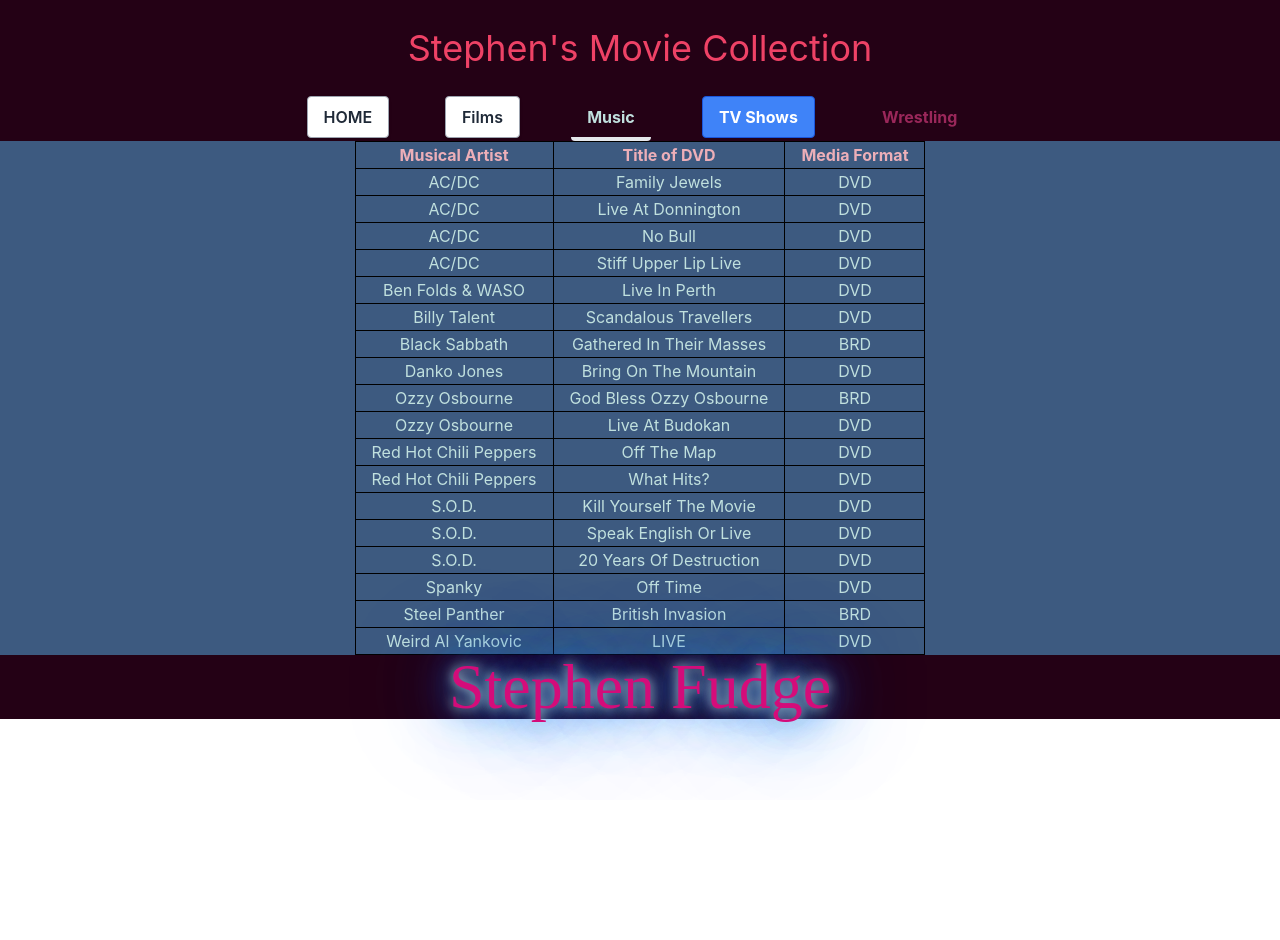
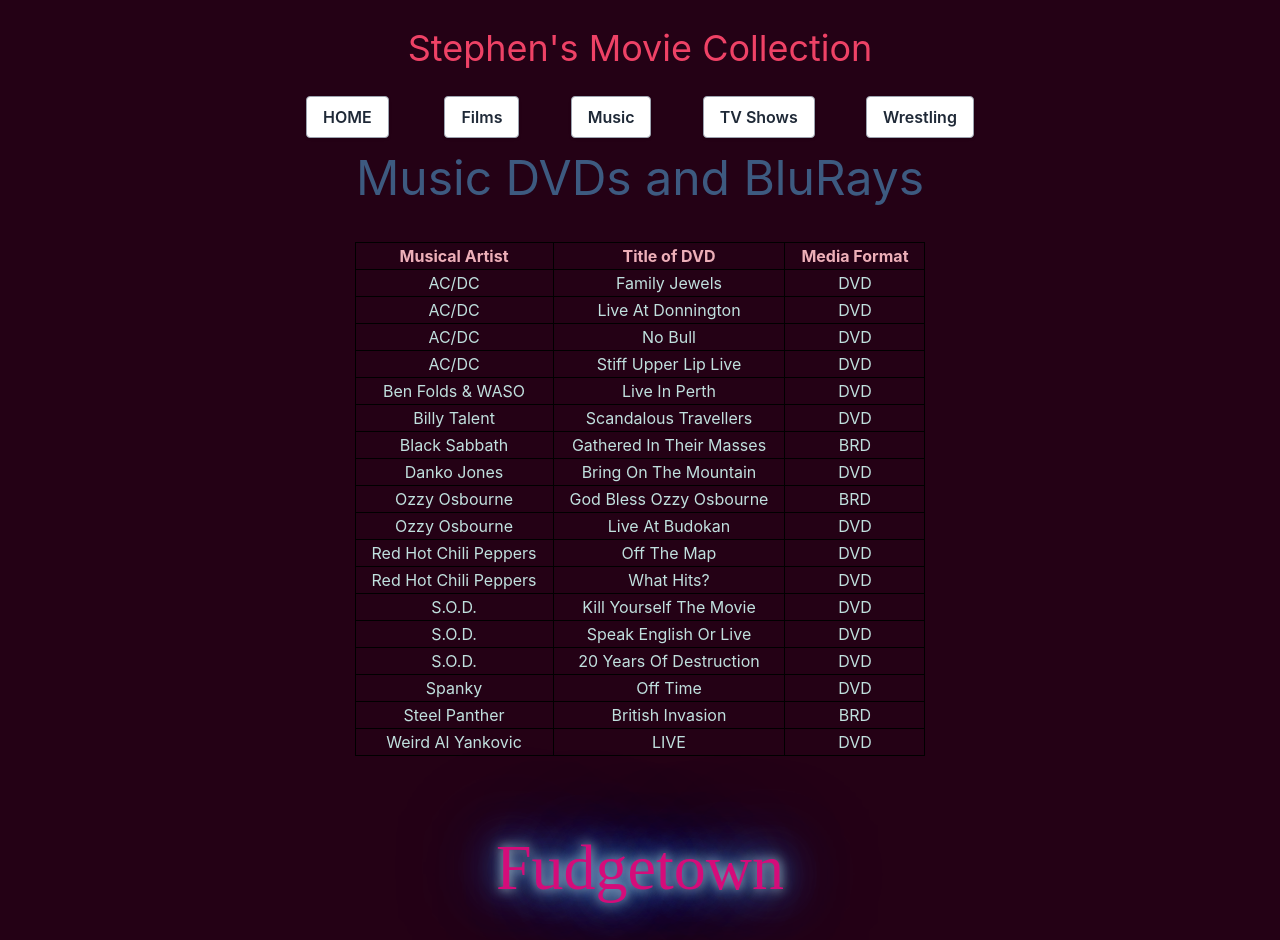
Before and after one commit to stephenfudge/ubiquitous-octo-rotary-phone, a React (Create React App) app: page /music in a window 1280 px wide. Before the commit the page ends 800 px from the top, so only its background shows below. Built offline with nearby package versions, Linux system fonts and the light colour scheme.

Commit message:
made all pages the same colour scheme

```diff
--- a/src/components/Films.js
+++ b/src/components/Films.js
@@ -22,7 +22,11 @@
 
 const Films = () => {
   return(
-    <div className='flex justify-center bg-bedazzle'>
+    <div className='flex flex-col justify-center bg-darkpurple'>
+      <div className='text-5xl text-bedazzle py-2'>
+        Feature Films
+      </div>
+      <div className='justify-center mx-auto py-8'>
       <table className='border-collapse border border-black'>
         <thead className='text-lightpink'>
           <tr>
@@ -42,6 +46,7 @@
         </tbody>
       </table>
     </div>
+    </div>
   )
 }
 
--- a/src/components/Footer.js
+++ b/src/components/Footer.js
@@ -2,9 +2,10 @@
 
 const Footer = () => {
     return (
-        <div className='bg-darkpurple'>
-            <div id="for-stephen">
-        <div id="first-name">Stephen Fudge</div>
+        <div className='bg-darkpurple p-10'>
+         <div id="for-stephen">
+          <div id="first-name">Fudgetown</div>
+        {/* <div id="first-name">Stephen Fudge</div> */}
         {/* <div id="last-name">Fudge</div> */}
     </div>
 
--- a/src/components/Music.js
+++ b/src/components/Music.js
@@ -22,7 +22,11 @@
 
 const Music = () => {
   return(
-    <div className="flex justify-center mx-auto bg-bedazzle">
+    <div className="flex flex-col justify-center mx-auto bg-darkpurple py-2">
+      <div className='text-5xl text-bedazzle py-2'>
+        Music DVDs and BluRays
+      </div>
+      <div className='justify-center mx-auto py-8'>
       <table className="table-auto border-collapse border border-black">
         <thead>
           <tr className="text-lightpink">
@@ -45,6 +49,7 @@
       </tbody>
      </table>
     </div>
+    </div>
   )
 }
 
--- a/src/components/NavRouter.js
+++ b/src/components/NavRouter.js
@@ -10,34 +10,34 @@
        <h1 className="text-4xl text-paradise py-7" id="title">Stephen's Movie Collection</h1>
          <div className="navbar-menu">
            <ul>
-           <li> <Link to="/"><button className='bg-white hover:bg-gray-100 text-gray-800 font-semibold py-2 px-4 border border-gray-400 rounded shadow' >
+           <li> <Link to="/"><button className='bg-white hover:bg-bedazzle text-gray-800 font-semibold py-2 px-4 border border-gray-400 rounded shadow' >
                HOME
              </button>
              </Link>
        </li>
 
-           <li> <Link to="/films"><button className='bg-white hover:bg-gray-100 text-gray-800 font-semibold py-2 px-4 border border-gray-400 rounded shadow' id="films" >
+           <li> <Link to="/films"><button className='bg-white hover:bg-bedazzle text-gray-800 font-semibold py-2 px-4 border border-gray-400 rounded shadow' id="films" >
                Films
              </button>
              </Link>
        </li>
        <li>
         <Link to="/music">
-             <button className='bg-bedazzle-500 hover:bg-bedazzle-400 text-powder font-bold py-2 px-4 border-b-4 border-bedazzle-700 hover:border-bedazzle-500 rounded' id="music" >
+             <button className='bg-white hover:bg-bedazzle text-gray-800 font-semibold py-2 px-4 border border-gray-400 rounded shadow' id="music" >
                Music
              </button>
              </Link>
        </li>
        <li>
             <Link to="/tv">
-             <button className='bg-blue-500 hover:bg-blue-700 text-white font-bold py-2 px-4 border border-blue-700 rounded' id="tv">
+             <button className='bg-white hover:bg-bedazzle text-gray-800 font-semibold py-2 px-4 border border-gray-400 rounded shadow' id="tv">
                TV Shows
              </button>
              </Link>
        </li>
        <li>
         <Link to="/wrestling">
-             <button className='bg-paradise-500 hover:bg-powder-700 text-jazzberry font-bold py-2 px-4 rounded' id="wrestling" >
+             <button className='bg-white hover:bg-bedazzle text-gray-800 font-semibold py-2 px-4 border border-gray-400 rounded shadow' id="wrestling" >
                Wrestling
              </button>
              </Link>
--- a/src/components/Tv.js
+++ b/src/components/Tv.js
@@ -22,8 +22,11 @@
 
 const Tv = () =>{
   return(
-    // <div className='flex justify-center mx-auto bg-bedazzle'>
-    <div className='flex justify-center mx-auto bg-darkpurple'>
+    <div className='flex flex-col justify-center mx-auto bg-darkpurple py-2'>
+      <div className='text-5xl text-bedazzle py-2'>
+      TV Shows
+      </div>
+      <div className='justify-center mx-auto py-8'>
       <table class="table-auto border-collapse border border-black">
         <thead className='text-lightpink'>
           <th className='border border-black'>Series Name</th>
@@ -44,6 +47,7 @@
       </table>
 
     </div>
+    </div>
   )
 }
 
--- a/src/components/Wrestling.js
+++ b/src/components/Wrestling.js
@@ -22,7 +22,11 @@
 
 const Wrestling = () => {
     return(
-        <div className='flex justify-center mx-auto bg-bedazzle'>
+        <div className='flex flex-col justify-center mx-auto bg-darkpurple'>
+            <div className='text-5xl text-bedazzle py-2'>
+             Professional Wrestling DVDs and BluRays
+            </div>
+            <div className='justify-center mx-auto py-8'>
             <table className='table-auto border-collapse border border-black'>
                 <thead>
                     <tr className='text-lightpink'>
@@ -46,6 +50,7 @@
                 </tbody>
             </table>
         </div>
+        </div>
     )
 }
 
```
